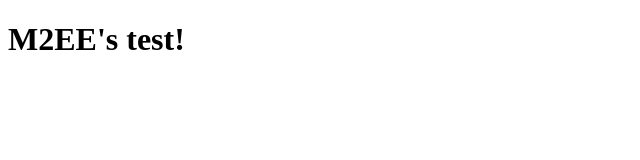
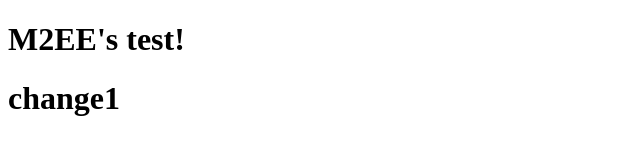
Before and after one commit to m2ee/m2ee.github.io, a plain HTML site: page index.html in a window 1280 px wide. Shown: the whole page, without its empty margins (0-640 px from the left). Drawn offline with Linux system fonts and the light colour scheme.

Commit message:
Update index.html
izmena na sajtu, dodata linija change1

```diff
--- a/index.html
+++ b/index.html
@@ -4,5 +4,6 @@
 <title> M2EE </title>
 <body>
  <h1>M2EE's test!</h1>
+ <h1>change1</h1>
  </body>
  </html>
```
